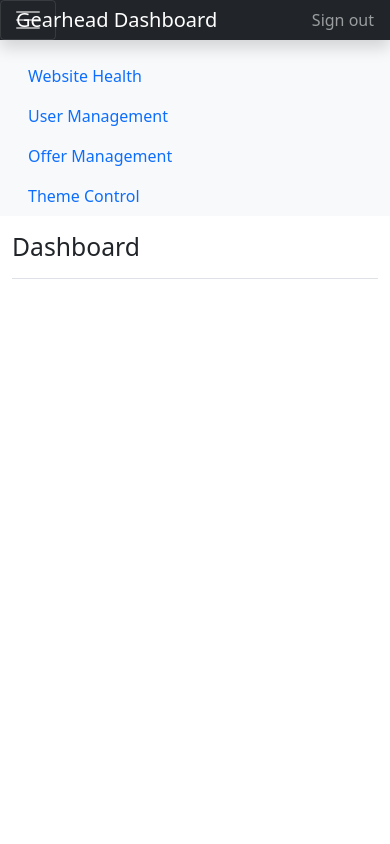
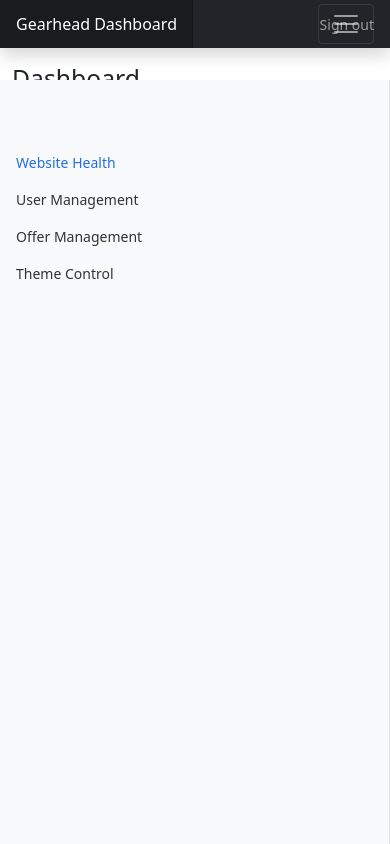
Before and after one commit to anth-mancini/GearheadMarketplace-Frontend, a PHP site: page /dashboard.php in a window 390 px wide, after a click that opens the changed part. Run offline with PHP 8.4, Linux system fonts and the light colour scheme.

Commit message:
Forgot css for dashboard

```diff
--- /dev/null
+++ b/css/dashboard.css
@@ -0,0 +1,100 @@
+body {
+  font-size: .875rem;
+}
+
+.feather {
+  width: 16px;
+  height: 16px;
+  vertical-align: text-bottom;
+}
+
+/*
+ * Sidebar
+ */
+
+.sidebar {
+  position: fixed;
+  top: 0;
+  /* rtl:raw:
+  right: 0;
+  */
+  bottom: 0;
+  /* rtl:remove */
+  left: 0;
+  z-index: 100; /* Behind the navbar */
+  padding: 48px 0 0; /* Height of navbar */
+  box-shadow: inset -1px 0 0 rgba(0, 0, 0, .1);
+}
+
+@media (max-width: 767.98px) {
+  .sidebar {
+    top: 5rem;
+  }
+}
+
+.sidebar-sticky {
+  position: relative;
+  top: 0;
+  height: calc(100vh - 48px);
+  padding-top: .5rem;
+  overflow-x: hidden;
+  overflow-y: auto; /* Scrollable contents if viewport is shorter than content. */
+}
+
+.sidebar .nav-link {
+  font-weight: 500;
+  color: #333;
+}
+
+.sidebar .nav-link .feather {
+  margin-right: 4px;
+  color: #727272;
+}
+
+.sidebar .nav-link.active {
+  color: #2470dc;
+}
+
+.sidebar .nav-link:hover .feather,
+.sidebar .nav-link.active .feather {
+  color: inherit;
+}
+
+.sidebar-heading {
+  font-size: .75rem;
+  text-transform: uppercase;
+}
+
+/*
+ * Navbar
+ */
+
+.navbar-brand {
+  padding-top: .75rem;
+  padding-bottom: .75rem;
+  font-size: 1rem;
+  background-color: rgba(0, 0, 0, .25);
+  box-shadow: inset -1px 0 0 rgba(0, 0, 0, .25);
+}
+
+.navbar .navbar-toggler {
+  top: .25rem;
+  right: 1rem;
+}
+
+.navbar .form-control {
+  padding: .75rem 1rem;
+  border-width: 0;
+  border-radius: 0;
+}
+
+.form-control-dark {
+  color: #fff;
+  background-color: rgba(255, 255, 255, .1);
+  border-color: rgba(255, 255, 255, .1);
+}
+
+.form-control-dark:focus {
+  border-color: transparent;
+  box-shadow: 0 0 0 3px rgba(255, 255, 255, .25);
+}
--- a/dashboard.php
+++ b/dashboard.php
@@ -6,6 +6,7 @@
     <!-- Bootstrap core CSS -->
     <script src="js/bootstrap.bundle.js"></script>
     <link rel="stylesheet" href="css/bootstrap.css">
+    <link rel="stylesheet" href="css/dashboard.css">
     <style>
         .bd-placeholder-img {
             font-size: 1.125rem;
@@ -21,10 +22,6 @@
             }
         }
     </style>
-
-
-    <!-- Custom styles for this template -->
-    <link href="dashboard.css" rel="stylesheet">
 </head>
 <body>
 
```
